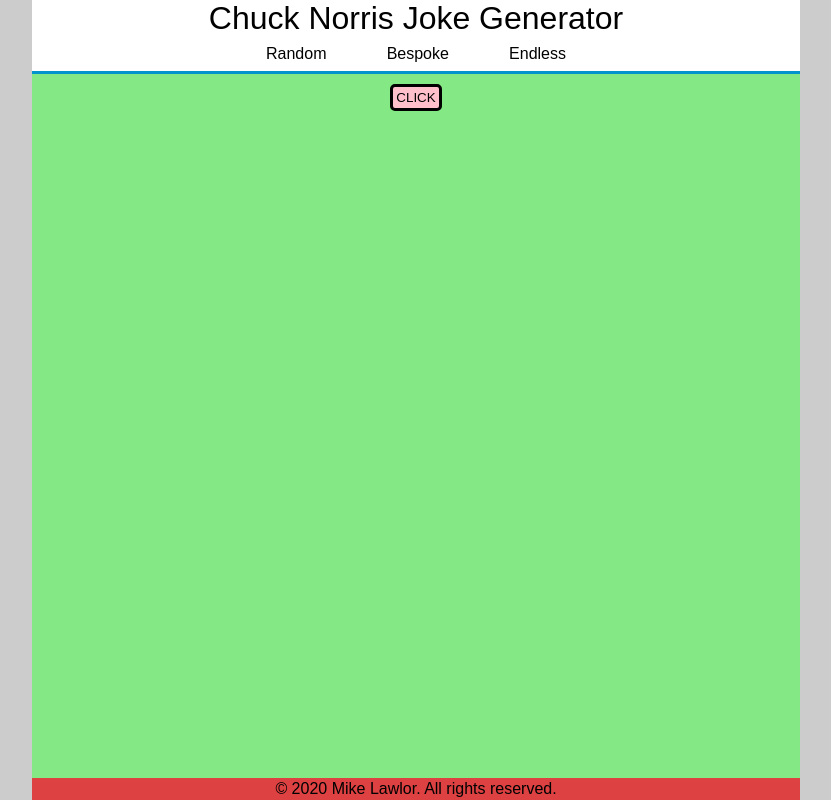
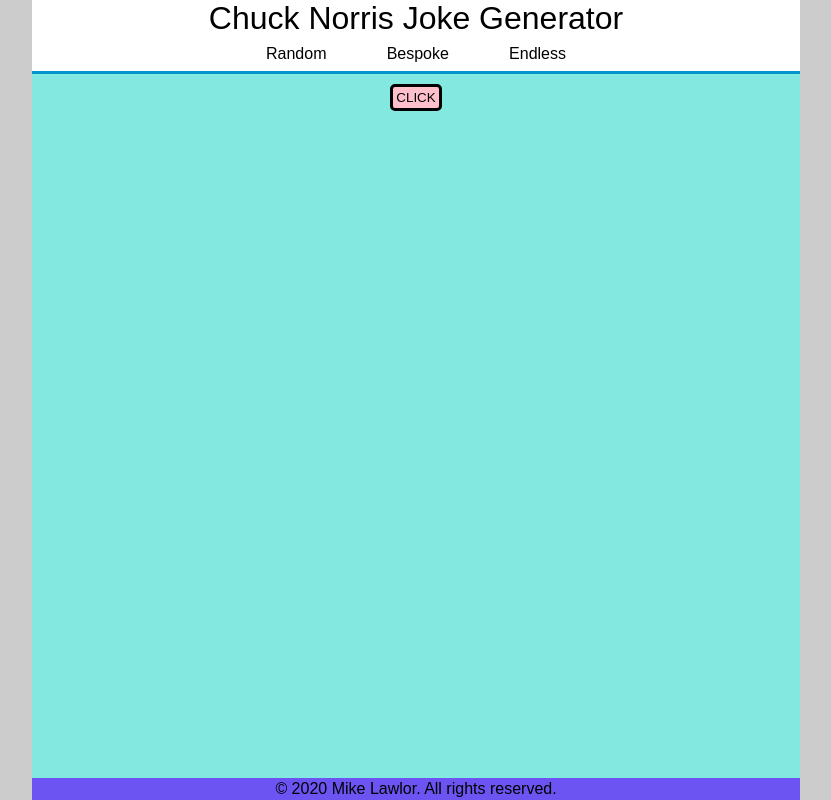
Before and after one commit to Lemonymelon/chuck-norris-joke-generator, a React app: page /random in a window 1280 px wide. Shown: the whole page, without its empty margins (224-1055 px from the left). Built offline with nearby package versions, Linux system fonts and the light colour scheme.

Commit message:
implement overflow-y behaviour

```diff
--- a/src/components/Endless-joke.tsx
+++ b/src/components/Endless-joke.tsx
@@ -61,11 +61,10 @@
       >
         RESET
       </button>
-      {/* conditional reset logic - css, click functionality, cursor */}
       {!showJokes ? (
         <div className="jokeContainer__jokeText"></div>
       ) : (
-        <div>
+        <div className="jokeContainer__jokeTextScroll">
           {jokes.map((joke: string, index) => {
             return (
               <div
--- a/src/styles/App.css
+++ b/src/styles/App.css
@@ -101,7 +101,7 @@
 
 .jokeContainer {
   position: relative;
-  background-color: #84e984;
+  background-color: rgba(68, 221, 208, 0.664);
   -webkit-box-flex: 1;
       -ms-flex: 1 1 auto;
           flex: 1 1 auto;
@@ -113,6 +113,7 @@
       -ms-flex-direction: column;
           flex-direction: column;
   padding: 0 20px;
+  overflow-y: hidden;
 }
 
 .jokeContainer__button {
@@ -138,6 +139,10 @@
   text-align: center;
 }
 
+.jokeContainer__jokeTextScroll {
+  overflow-y: scroll;
+}
+
 .jokeContainer__siblingJoke {
   padding-top: 10px;
   padding-bottom: 10px;
@@ -154,7 +159,7 @@
 }
 
 .footer {
-  background-color: #dd4141;
+  background-color: #4122f0c5;
   width: 100%;
   text-align: center;
   padding: 2px;
--- a/src/styles/App.scss
+++ b/src/styles/App.scss
@@ -52,11 +52,12 @@
 
 .jokeContainer {
   position: relative;
-  background-color: rgb(132, 233, 132);
+  background-color: rgba(68, 221, 208, 0.664);
   flex: 1 1 auto;
   display: flex;
   flex-direction: column;
   padding: 0 20px;
+  overflow-y: hidden;
 
   &__button {
     border: solid 3px black;
@@ -78,6 +79,10 @@
     width: auto;
     text-align: center;
   }
+
+  &__jokeTextScroll {
+    overflow-y: scroll;
+  }
   &__siblingJoke {
     padding-top: 10px;
     padding-bottom: 10px;
@@ -94,7 +99,7 @@
 }
 
 .footer {
-  background-color: #dd4141;
+  background-color: #4122f0c5;
   width: 100%;
   text-align: center;
   padding: 2px;
```
Also changed, not shown: 1 other file (tests, documents, lock files or other folders).
